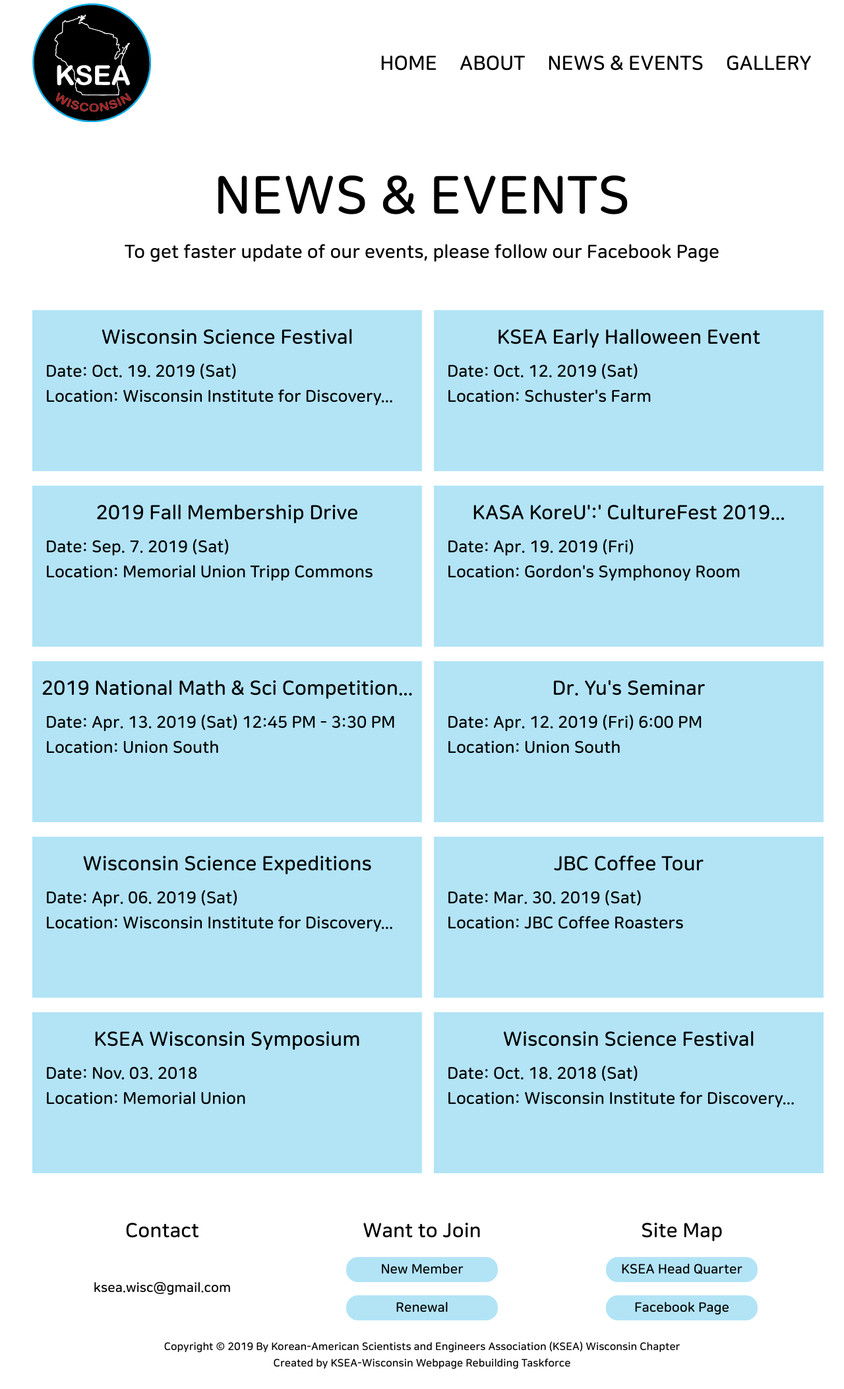
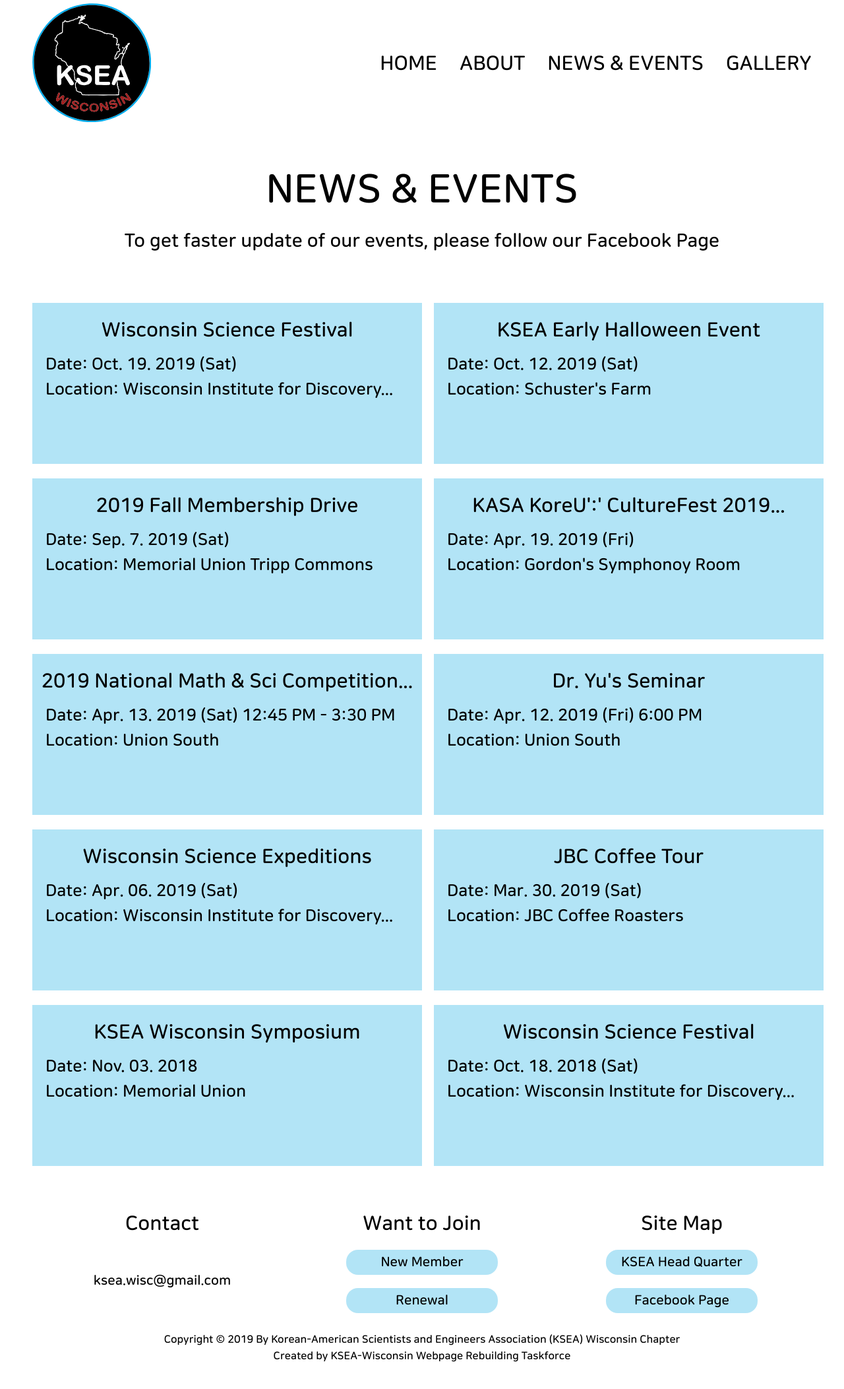
Before and after one commit to KSEAWisconsin/kseawisconsin.github.io, a Jekyll site: the page built from events.html, in a window 1280 px wide. Shown: the whole page at 66% size. Built offline with Jekyll 4.4.1, drawn with Linux system fonts in a browser that asks for light colours.

Commit message:
#english and #description fix

```diff
--- a/_sass/KSEAWeb.scss
+++ b/_sass/KSEAWeb.scss
@@ -310,22 +310,19 @@
     text-align: center;
 
     #english {
-      font-size: 7vw;
       @media screen and (min-width: 1142px){
-        font-size: 80px;
+        font-size: 60px;
       }
-      margin-bottom: 20px;
-      margin-top: 0px;
+      margin-bottom: 24px;
+      margin-top: 61px;
     }
 
     #description {
-      font-size: 2.5vw;
-      line-height: 3vw;
       @media screen and (min-width: 1142px){
         font-size: 28px;
-        line-height: 35px;
+        line-height: 37px;
       }
-      margin-bottom: 70px;
+      margin-bottom: 75px;
       margin-top: 0px;
     }
   }
```
